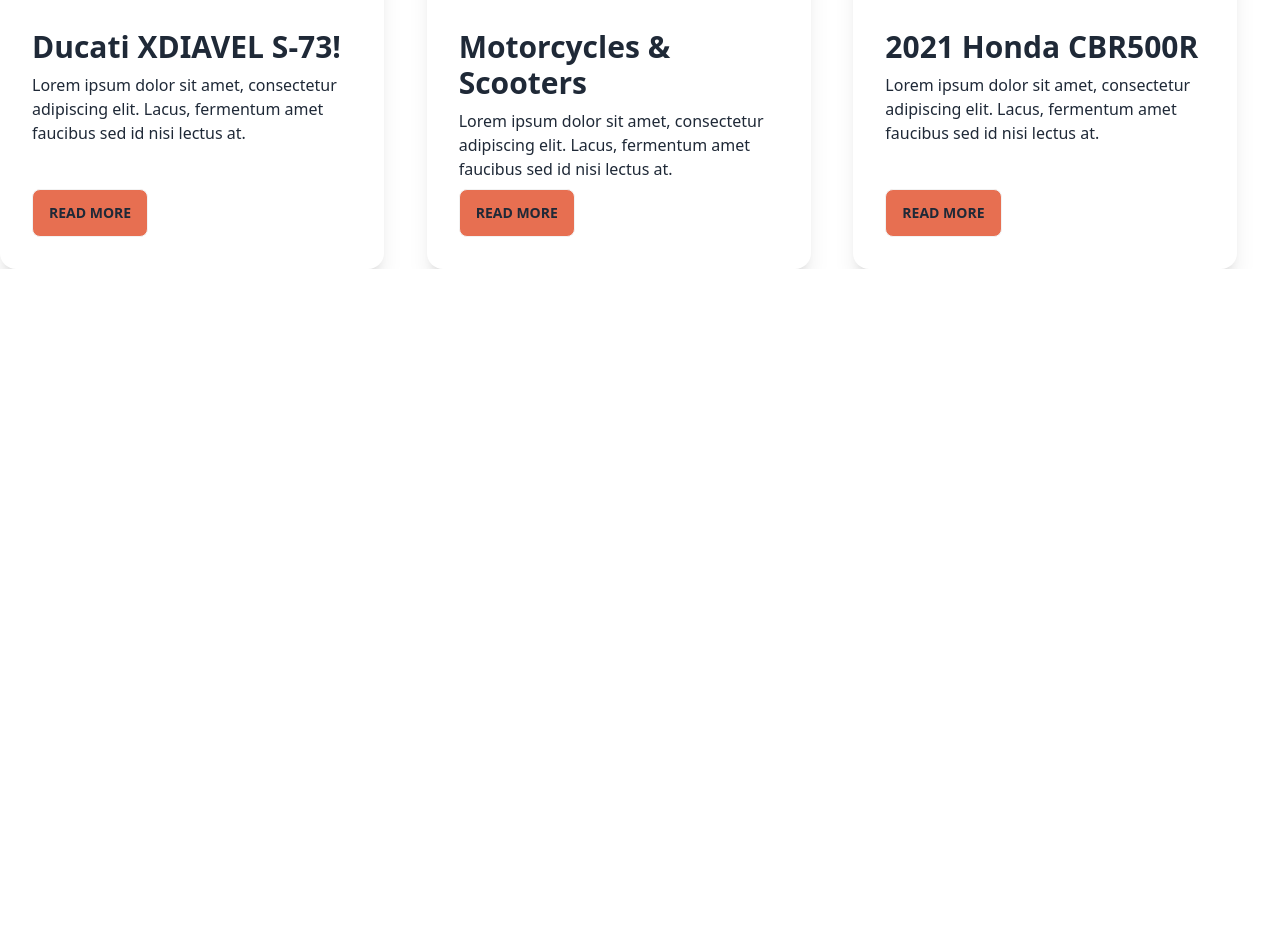
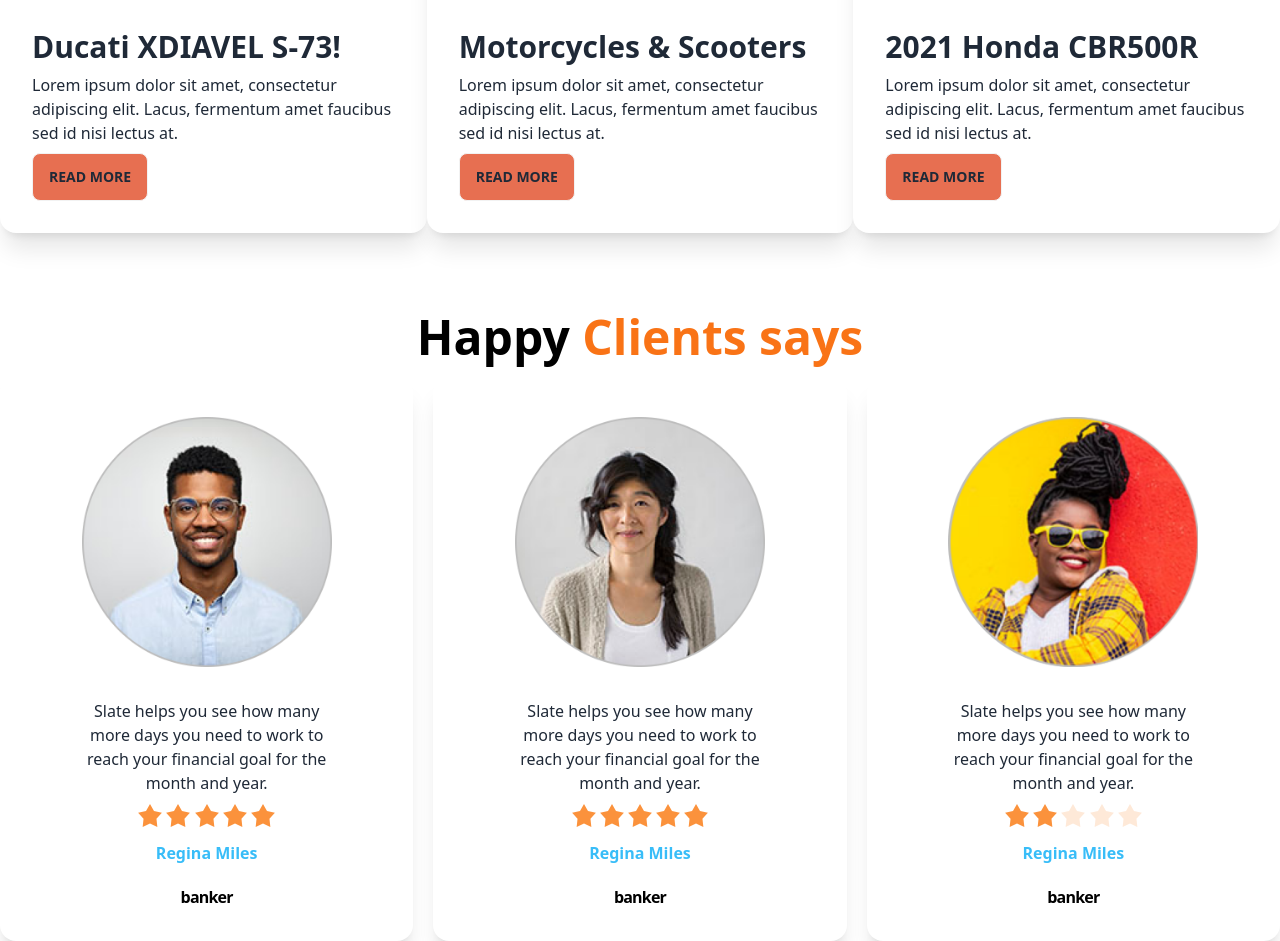
Before and after one commit to coderemran6910/bike-shop-with-tailwind, a plain HTML site: page index.html in a window 1280 px wide. Shown: the part 1795-2736 px from the top of the page. Before the commit the page ends 2064 px from the top, so only its background shows below. Drawn offline with nearby package versions, Linux system fonts and the light colour scheme.

Commit message:
added happy client  section

```diff
--- a/index.html
+++ b/index.html
@@ -77,12 +77,12 @@
             <div id="slide1" class="carousel-item relative w-full">
 
                 <div class="hero min-h-screen bg-base-200 ">
-                    <div class="hero-content flex-col lg:flex-row-reverse justify-center items-center lg:w-3/4">
+                    <div class="hero-content flex-col lg:flex-row-reverse justify-center items-center  lg:w-3/4">
                         <img src="./biker-zone-resources/images/slider/bike3.png"
-                            class=" w-3/4 lg:max-w-sm rounded-lg shadow-2xl  " />
+                            class=" w-full lg:max-w-sm rounded-lg shadow-2xl  " />
                         <div>
                             <h1 class=" text-3xl lg:text-5xl font-bold w-96 text-black">Ride-on R15 V4 with Smile</h1>
-                            <p class="py-6 w-1/2">Amet minim mollit non deserunt ullamco
+                            <p class="py-6 w-4/5 lg:w-1/2">Amet minim mollit non deserunt ullamco
                                 est sit aliqua dolor do amet sint. Velit officia consequat duis enim velit mollit.</p>
                             <button class="btn bg-bike-primary">Purchase</button>
                         </div>
@@ -97,10 +97,10 @@
                 <div class="hero min-h-screen bg-base-200 ">
                     <div class="hero-content flex-col lg:flex-row-reverse justify-center ite w-3/4">
                         <img src="./biker-zone-resources/images/slider/bike4.png"
-                            class=" w-3/4 lg:max-w-sm rounded-lg shadow-2xl  " />
+                            class=" w-full lg:max-w-sm rounded-lg shadow-2xl  " />
                         <div>
                             <h1 class="text-3xl lg:text-5xl font-bold w-96 text-black">Ride-on R15 V4 with Smile</h1>
-                            <p class="py-6 w-1/2">Amet minim mollit non deserunt ullamco
+                            <p class="py-6 w-4/5 lg:w-1/2">Amet minim mollit non deserunt ullamco
                                 est sit aliqua dolor do amet sint. Velit officia consequat duis enim velit mollit.</p>
                             <button class="btn bg-bike-primary">Purchase</button>
                         </div>
@@ -115,10 +115,10 @@
                 <div class="hero min-h-screen bg-base-200 ">
                     <div class="hero-content flex-col lg:flex-row-reverse justify-center ite w-3/4">
                         <img src="./biker-zone-resources/images/slider/bike1.png"
-                            class=" w-3/4 lg:max-w-sm rounded-lg shadow-2xl  " />
+                            class=" w-full lg:max-w-sm rounded-lg shadow-2xl  " />
                         <div>
                             <h1 class="text-3xl lg:text-5xl font-bold w-96 text-black">Ride-on R15 V4 with Smile</h1>
-                            <p class="py-6 w-1/2">Amet minim mollit non deserunt ullamco
+                            <p class="py-6 w-4/5 lg:w-1/2">Amet minim mollit non deserunt ullamco
                                 est sit aliqua dolor do amet sint. Velit officia consequat duis enim velit mollit.</p>
                             <button class="btn bg-bike-primary">Purchase</button>
                         </div>
@@ -134,10 +134,10 @@
                 <div class="hero min-h-screen bg-base-200 ">
                     <div class="hero-content flex-col lg:flex-row-reverse justify-center ite w-3/4">
                         <img src="./biker-zone-resources/images/slider/bike2.png"
-                            class=" w-3/4 lg:max-w-sm rounded-lg shadow-2xl  " />
+                            class=" w-full lg:max-w-sm rounded-lg shadow-2xl  " />
                         <div>
                             <h1 class="text-3xl lg:text-5xl font-bold w-96 text-black">Ride-on R15 V4 with Smile</h1>
-                            <p class="py-6 w-1/2">Amet minim mollit non deserunt ullamco
+                            <p class="py-6 w-4/5 lg:w-1/2">Amet minim mollit non deserunt ullamco
                                 est sit aliqua dolor do amet sint. Velit officia consequat duis enim velit mollit.</p>
                             <button class="btn bg-bike-primary">Purchase</button>
                         </div>
@@ -183,7 +183,7 @@
             <!-- cards div -->
             <div class="grid grid-cols-1 lg:grid-cols-3 ">
                 <!-- single card -->
-                <div class="card w-96 bg-base-100 shadow-xl">
+                <div class="card bg-base-100 shadow-xl w-full">
                     <figure><img src="./biker-zone-resources/images/others/latest1.png" alt="Shoes" /></figure>
                     <div class="card-body  text-left">
                       <h2 class="card-title font-semibold text-3xl ">Ducati XDIAVEL S-73!</h2>
@@ -196,7 +196,7 @@
 
 
                 <!-- single card -->
-                <div class="card w-96 bg-base-100 shadow-xl">
+                <div class="card bg-base-100 shadow-xl w-full">
                     <figure><img src="./biker-zone-resources/images/others/latest2.png" alt="Shoes" /></figure>
                     <div class="card-body  text-left">
                       <h2 class="card-title font-semibold text-3xl ">Motorcycles & Scooters</h2>
@@ -208,7 +208,7 @@
                   </div>
 
                 <!-- single card -->
-                <div class="card w-96 bg-base-100 shadow-xl">
+                <div class="card bg-base-100 shadow-xl w-full">
                     <figure><img src="./biker-zone-resources/images/others/latest3.png" alt="Shoes" /></figure>
                     <div class="card-body  text-left">
                       <h2 class="card-title font-semibold text-3xl ">2021 Honda CBR500R</h2>
@@ -222,6 +222,101 @@
 
             </div>
         </div>
+        <!--  Latest section end -->
+
+        <!--  Clients  section start -->
+       <div class="mt-20">
+        <div>
+            <h1 class=" text-2xl lg:text-5xl font-bold text-black text-center mb-4">Happy <span class="text-orange-500">Clients says</span></h1>
+        </div>
+        <!-- all clients -->
+        <div class="grid grid-cols-1 lg:grid-cols-3 gap-5">
+            <!-- single client -->
+            <div class="max-w-7xl mx-auto border-[#DEDEDE] bg-[#fff] ">
+                <div class="card w-full bg-base-100 shadow-xl">
+                    <figure class="px-10 pt-10">
+                      <img src="./biker-zone-resources/images/others/user-1.png" alt="Shoes" class="rounded-xl w-9/12" />
+                    </figure>
+                    <div class="card-body items-center text-center">
+                      <p class="px-10">Slate helps you see how
+                        many more days you need
+                        to work to reach your financial
+                        goal for the month and year.</p>
+                      <div class="card-actions flex-col justify-center items-center ">
+                        <div class="rating block">
+                            <input type="radio" name="rating-2" class="mask mask-star-2 bg-orange-400" />
+                            <input type="radio" name="rating-2" class="mask mask-star-2 bg-orange-400" checked />
+                            <input type="radio" name="rating-2" class="mask mask-star-2 bg-orange-400" />
+                            <input type="radio" name="rating-2" class="mask mask-star-2 bg-orange-400" />
+                            <input type="radio" name="rating-2" class="mask mask-star-2 bg-orange-400" />
+                          </div>
+                        <button class=" text-sky-400 font-semibold ">Regina Miles</button>
+                        <span class="pt-3 text-black font-semibold tracking-tighter ">banker</span>
+                      </div>
+                    </div>
+                  </div>
+            </div>
+
+
+            <!-- single cliend -->
+            <div class="max-w-7xl mx-auto border-[#DEDEDE] bg-[#fff] ">
+                <div class="card w-full bg-base-100 shadow-xl">
+                    <figure class="px-10 pt-10">
+                      <img src="./biker-zone-resources/images/others/user-2.png" alt="Shoes" class="rounded-xl w-9/12" />
+                    </figure>
+                    <div class="card-body items-center text-center">
+                      <p class="px-10">Slate helps you see how
+                        many more days you need
+                        to work to reach your financial
+                        goal for the month and year.</p>
+                      <div class="card-actions flex-col justify-center items-center ">
+                        <div class="rating block">
+                            <input type="radio" name="rating-2" class="mask mask-star-2 bg-orange-400" />
+                            <input type="radio" name="rating-2" class="mask mask-star-2 bg-orange-400" checked />
+                            <input type="radio" name="rating-2" class="mask mask-star-2 bg-orange-400" />
+                            <input type="radio" name="rating-2" class="mask mask-star-2 bg-orange-400" />
+                            <input type="radio" name="rating-2" class="mask mask-star-2 bg-orange-400" />
+                          </div>
+                        <button class=" text-sky-400 font-semibold block ">Regina Miles</button>
+                        <span class="pt-3 text-black font-semibold tracking-tighter ">banker</span>
+                      </div>
+                    </div>
+                  </div>
+            </div>
+
+
+            <!-- single cliend -->
+            <div class="max-w-7xl mx-auto border-[#DEDEDE] bg-[#fff] ">
+                <div class="card w-full bg-base-100 shadow-xl">
+                    <figure class="px-10 pt-10">
+                      <img src="./biker-zone-resources/images/others/user-3.png" alt="Shoes" class="rounded-xl w-9/12" />
+                    </figure>
+                    <div class="card-body items-center text-center">
+                      <p class="px-10">Slate helps you see how
+                        many more days you need
+                        to work to reach your financial
+                        goal for the month and year.</p>
+                      <div class="card-actions flex-col justify-center items-center ">
+                        <div class="rating block">
+                            <input type="radio" name="rating-2" class="mask mask-star-2 bg-orange-400" />
+                            <input type="radio" name="rating-2" class="mask mask-star-2 bg-orange-400" checked />
+                            <input type="radio" name="rating-2" class="mask mask-star-2 bg-orange-400" />
+                            <input type="radio" name="rating-2" class="mask mask-star-2 bg-orange-400" />
+                            <input type="radio" name="rating-2" class="mask mask-star-2 bg-orange-400" />
+                          </div>
+                        <button class=" text-sky-400 font-semibold block ">Regina Miles</button>
+                        <span class="pt-3 text-black font-semibold tracking-tighter ">banker</span>
+                      </div>
+                    </div>
+                  </div>
+            </div>
+
+
+
+
+        </div>
+       </div>
+
     </main>
     <footer>
 
```
